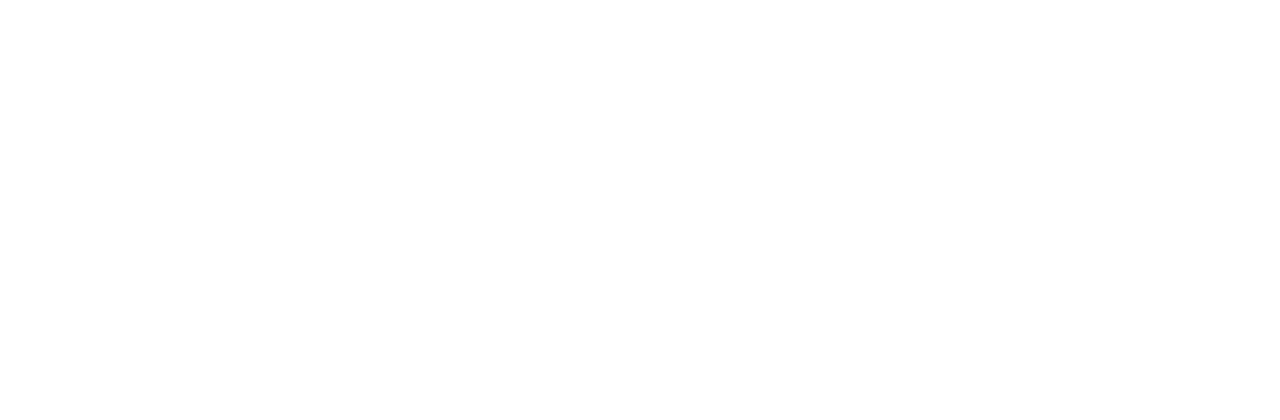
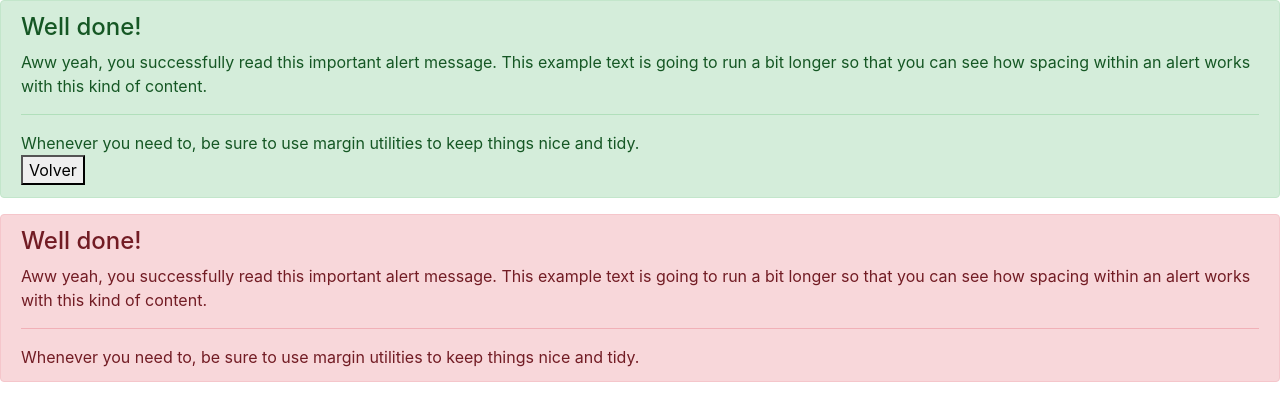
Before and after one commit to IntegradoraUTAGS/FrontEnd-COVPAS, an Angular app: page /confirmar-pase-salida in a window 1280 px wide. Before the commit this address led to /. Shown: the top 420 px of the page. Built offline with nearby package versions, Linux system fonts and the light colour scheme.

Commit message:
Agregado un componente de confirmacion

```diff
--- a/src/app/app-routing.module.ts
+++ b/src/app/app-routing.module.ts
@@ -9,6 +9,7 @@
 import { LoginComponent } from './login/login.component';
 import { VehiculoComponent } from './vehiculo/vehiculo.component';
 import { CRUDAdminComponent } from './crudadmin/crudadmin.component';
+import { ConfirmarPasesalidaComponent } from './confirmar-pasesalida/confirmar-pasesalida.component';
 //
 
 const routes: Routes = [
@@ -19,7 +20,8 @@
   { path: 'solivaca', component: SoliVacacionesComponent},
   { path: 'registro', component: RegistroComponent},
   { path: 'vehiculo', component: VehiculoComponent},
-  { path: 'admin', component: CRUDAdminComponent }
+  { path: 'admin', component: CRUDAdminComponent },
+  { path: 'confirmar-pase-salida', component: ConfirmarPasesalidaComponent}
 ];
 
 @NgModule({
--- a/src/app/app.module.ts
+++ b/src/app/app.module.ts
@@ -16,6 +16,7 @@
 import { VehiculoComponent } from './vehiculo/vehiculo.component';
 import { CRUDAdminComponent } from './crudadmin/crudadmin.component';
 import { InterceptorService } from './service/interceptor.service';
+import { ConfirmarPasesalidaComponent } from './confirmar-pasesalida/confirmar-pasesalida.component';
 
 @NgModule({
   declarations: [
@@ -27,7 +28,8 @@
     SoliVacacionesComponent,
     RegistroComponent,
     VehiculoComponent,
-    CRUDAdminComponent
+    CRUDAdminComponent,
+    ConfirmarPasesalidaComponent
   ],
   imports: [
     BrowserModule,
--- /dev/null
+++ b/src/app/confirmar-pasesalida/confirmar-pasesalida.component.html
@@ -0,0 +1,16 @@
+
+<div class="alert alert-success center" role="alert">
+    <h4 class="alert-heading">Well done!</h4>
+    <p>Aww yeah, you successfully read this important alert message. This example text is going to run a bit longer so that you can see how spacing within an alert works with this kind of content.</p>
+    <hr>
+    <p class="mb-0">Whenever you need to, be sure to use margin utilities to keep things nice and tidy.</p>
+    <button class="button">Volver</button>
+</div>
+
+
+<div class="alert alert-danger center" role="alert">
+    <h4 class="alert-heading">Well done!</h4>
+    <p>Aww yeah, you successfully read this important alert message. This example text is going to run a bit longer so that you can see how spacing within an alert works with this kind of content.</p>
+    <hr>
+    <p class="mb-0">Whenever you need to, be sure to use margin utilities to keep things nice and tidy.</p>
+  </div>
--- /dev/null
+++ b/src/app/confirmar-pasesalida/confirmar-pasesalida.component.ts
@@ -0,0 +1,15 @@
+import { Component, OnInit } from '@angular/core';
+
+@Component({
+  selector: 'app-confirmar-pasesalida',
+  templateUrl: './confirmar-pasesalida.component.html',
+  styleUrls: ['./confirmar-pasesalida.component.css']
+})
+export class ConfirmarPasesalidaComponent implements OnInit {
+
+  constructor() { }
+
+  ngOnInit(): void {
+  }
+
+}
```
Also changed, not shown: src/app/confirmar-pasesalida/confirmar-pasesalida.component.css (added), 1 other file (tests, documents, lock files or other folders).
